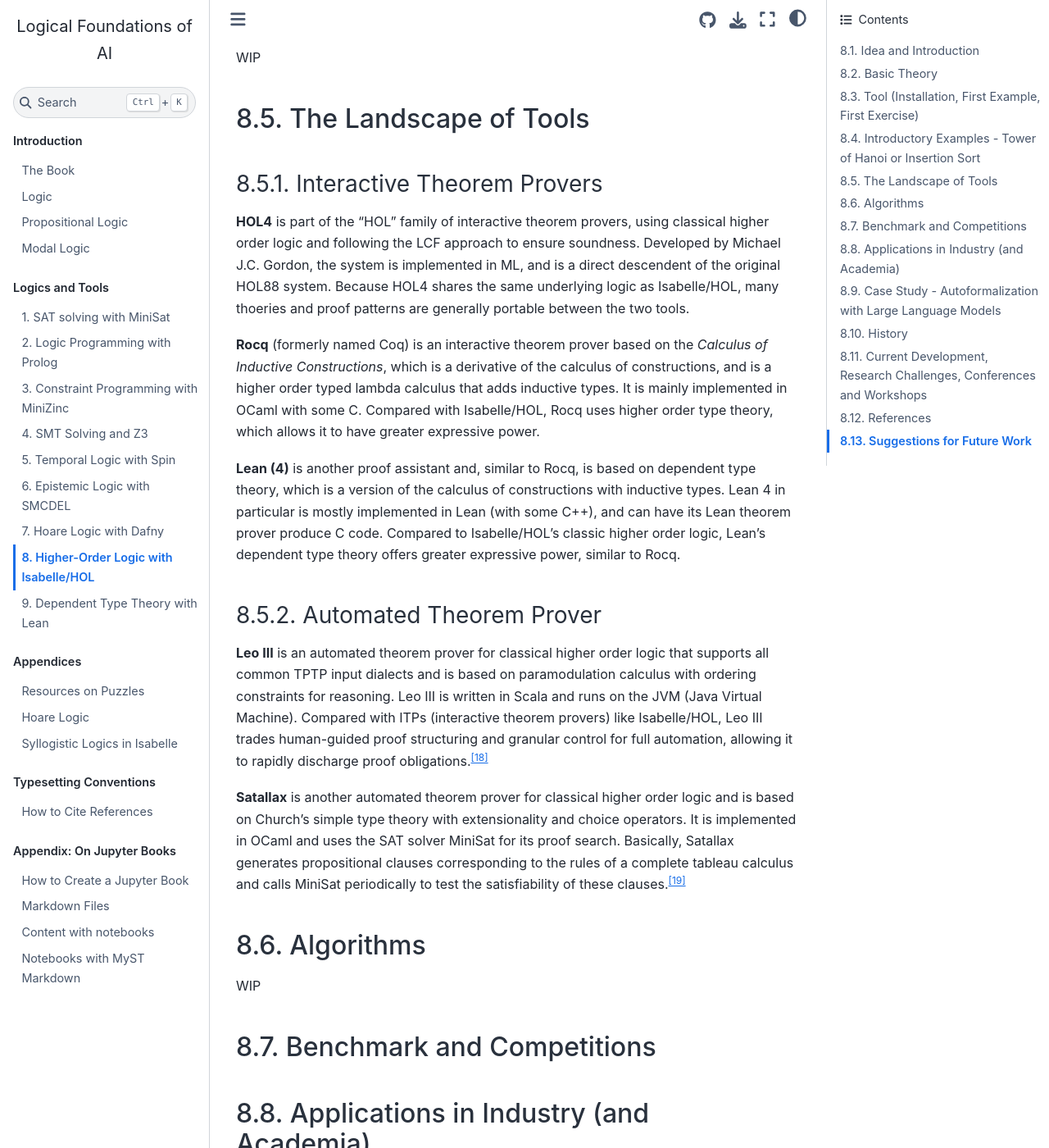
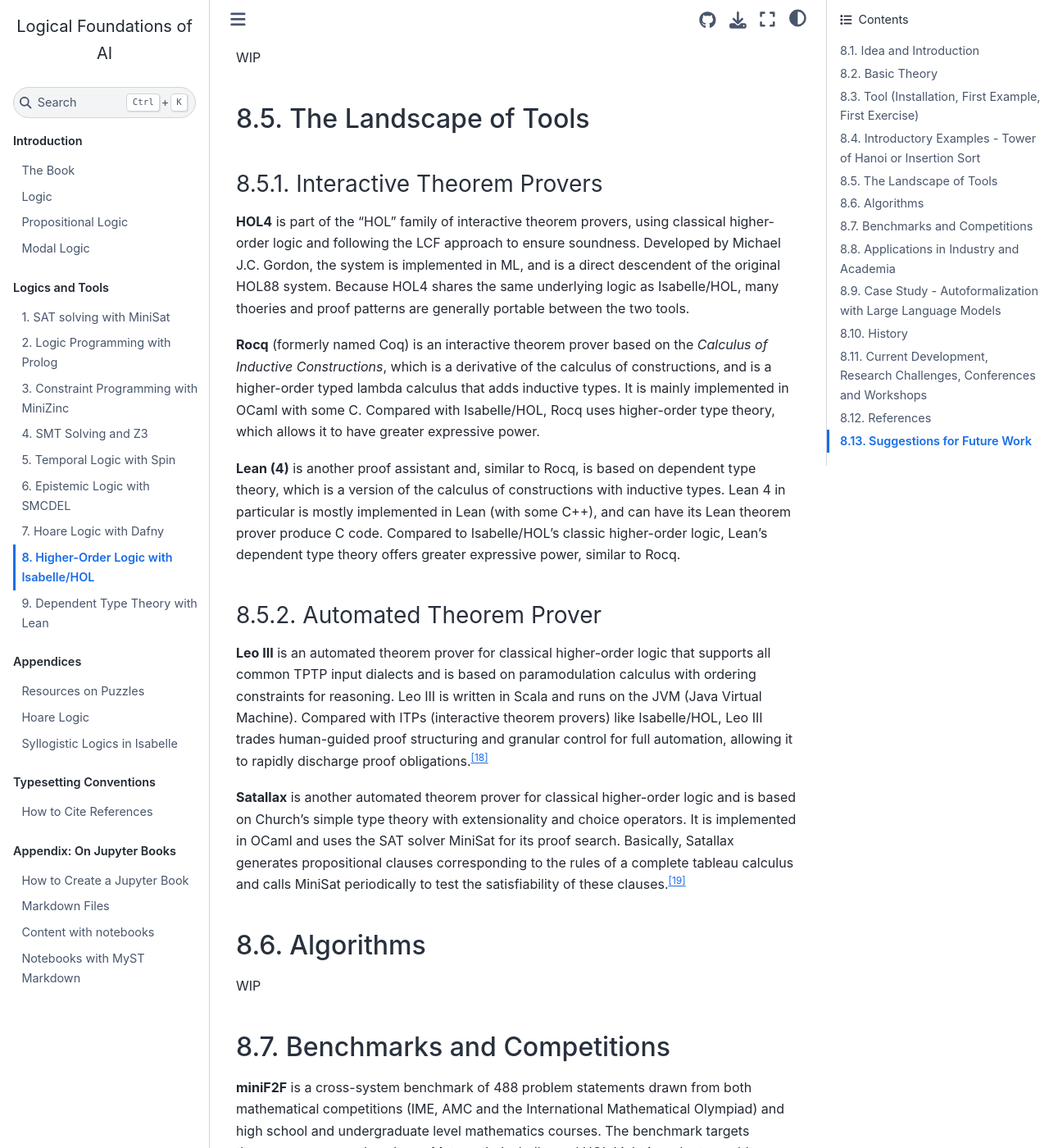
Before and after one commit to LEAP-at-Chapman/CPSC-510-Logical-Foundations-of-Computing, a Jupyter Book: the page built from content/10-higher-order-logic.md, in a window 1280 px wide and 1400 px high, scrolled down 6958 px. Shown: the whole window at 82% size. Built offline with Jupyter Book 1.0.4 settings and Sphinx 7.4.7 and the Sphinx Book theme 1.1.4, drawn with Linux system fonts in a browser that asks for light colours; some of the changed text lies outside the part shown.

Commit message:
Benchmarks and Competitions

```diff
--- a/content/10-higher-order-logic.md
+++ b/content/10-higher-order-logic.md
@@ -30,7 +30,7 @@ Higher-order logic (HOL) extends the capabilities of first-order logic (FOL) by
 
 <!-- basic setup - need to add much more but this is just basics/scaffolding -->
 
-### From First Order Logic to HOL
+### From First-Order Logic to HOL
 
 WIP
 <!--
@@ -404,18 +404,18 @@ WIP
 
 ### Interactive Theorem Provers
 
-**HOL4** is part of the "HOL" family of interactive theorem provers, using classical higher order logic and following the LCF approach to ensure soundness. Developed by Michael J.C. Gordon, the system is implemented in ML, and is a direct descendent of the original HOL88 system. Because HOL4 shares the same underlying logic as Isabelle/HOL, many thoeries and proof patterns are generally portable between the two tools.
+**HOL4** is part of the "HOL" family of interactive theorem provers, using classical higher-order logic and following the LCF approach to ensure soundness. Developed by Michael J.C. Gordon, the system is implemented in ML, and is a direct descendent of the original HOL88 system. Because HOL4 shares the same underlying logic as Isabelle/HOL, many thoeries and proof patterns are generally portable between the two tools.
 
-**Rocq** (formerly named Coq) is an interactive theorem prover based on the *Calculus of Inductive Constructions*, which is a derivative of the calculus of constructions, and is a higher order typed lambda calculus that adds inductive types. It is mainly implemented in OCaml with some C. Compared with Isabelle/HOL, Rocq uses higher order type theory, which allows it to have greater expressive power.
+**Rocq** (formerly named Coq) is an interactive theorem prover based on the *Calculus of Inductive Constructions*, which is a derivative of the calculus of constructions, and is a higher-order typed lambda calculus that adds inductive types. It is mainly implemented in OCaml with some C. Compared with Isabelle/HOL, Rocq uses higher-order type theory, which allows it to have greater expressive power.
 
-**Lean (4)** is another proof assistant and, similar to Rocq, is based on dependent type theory, which is a version of the calculus of constructions with inductive types. Lean 4 in particular is mostly implemented in Lean (with some C++), and can have its Lean theorem prover produce C code. Compared to Isabelle/HOL's classic higher order logic, Lean's dependent type theory offers greater expressive power, similar to Rocq.
+**Lean (4)** is another proof assistant and, similar to Rocq, is based on dependent type theory, which is a version of the calculus of constructions with inductive types. Lean 4 in particular is mostly implemented in Lean (with some C++), and can have its Lean theorem prover produce C code. Compared to Isabelle/HOL's classic higher-order logic, Lean's dependent type theory offers greater expressive power, similar to Rocq.
 
 ### Automated Theorem Prover
 
-**Leo III** is an automated theorem prover for classical higher order logic that supports all common TPTP input dialects and is based on paramodulation calculus with ordering constraints for reasoning. Leo III is written in Scala and runs on the JVM (Java Virtual Machine). Compared with ITPs (interactive theorem provers) like Isabelle/HOL, Leo III trades human-guided proof structuring and granular control for full automation, allowing it to rapidly discharge proof obligations.<sup><a href="#LeoIII">[18]</a></sup>
+**Leo III** is an automated theorem prover for classical higher-order logic that supports all common TPTP input dialects and is based on paramodulation calculus with ordering constraints for reasoning. Leo III is written in Scala and runs on the JVM (Java Virtual Machine). Compared with ITPs (interactive theorem provers) like Isabelle/HOL, Leo III trades human-guided proof structuring and granular control for full automation, allowing it to rapidly discharge proof obligations.<sup><a href="#LeoIII">[18]</a></sup>
 
 
-**Satallax** is another automated theorem prover for classical higher order logic and is based on Church's simple type theory with extensionality and choice operators. It is implemented in OCaml and uses the SAT solver MiniSat for its proof search. Basically, Satallax generates propositional clauses corresponding to the rules of a complete tableau calculus and calls MiniSat periodically to test the satisfiability of these clauses.<sup><a href="#Satallax">[19]</a></sup>
+**Satallax** is another automated theorem prover for classical higher-order logic and is based on Church's simple type theory with extensionality and choice operators. It is implemented in OCaml and uses the SAT solver MiniSat for its proof search. Basically, Satallax generates propositional clauses corresponding to the rules of a complete tableau calculus and calls MiniSat periodically to test the satisfiability of these clauses.<sup><a href="#Satallax">[19]</a></sup>
 
 
 ## Algorithms
@@ -425,10 +425,17 @@ WIP
 <!-- (may need to strip some of the stuff from basic theory for this?) -->
 
 
-## Benchmark and Competitions
+## Benchmarks and Competitions
+
+**miniF2F** is a cross-system benchmark of 488 problem statements drawn from both mathematical competitions (IME, AMC and the International Mathematical Olympiad) and high school and undergraduate level mathematics courses. The benchmark targets theorem provers such as Lean, Metamath, Isabelle, and HOL Light in order to enable cross-system comparison of theorem provers and proof automation tools. The goal is to serve as a benchmark for automated and neural theorem proving systems. A formal problem statement is fed into system and the prover must output a fully machine-verifiable proof.<sup><a href="#MiniF2F">[20]</a></sup>
+
+**TPTP** (Thousands of Problems for Theorem Provers) is library of test problems for testing and evaluating ATPs. Problems are expressed in a simple text-based format for either first-order logic or higher-order logic. TPTP provides a common benchmark with a single, umambiguous reference set of problems so that different ATP systems can be both evaluated and compared with reproducible results.<sup><a href="#TPTP">[21]</a></sup>
+
+**CASC** (The CADE ATP System Competition) is an annual competition of fully automatic, classical logic, ATP systems. The purpose of CASC is to provide a public evaluation of relative capabilities of ATP systems as well as to stimulate research and development of ATP systems. At CASC, ATP system performane is evaluated in terms of the total number of problems solved with an acceptable solution output within a specified time limit, as well as the average time taken for problems solved. CASC is hosted at each CADE and IJCAR conference, both forums for automated deduction.<sup><a href="#CASC">[22]</a></sup>
 
 
-## Applications in Industry (and Academia)
+
+## Applications in Industry and Academia
 
 In general, Isabelle/HOL appears to have a wide variety of applcation throughout industry and academia due to the fact that it provides a mathematical assuranace of correctness (rather than testing alone). The tool is particularly suited to safety critical systems, such as avionics, embedded systems, industrial process control, SoC design, etc where fault risk must be minimized and certification standards demand high trust.
 
@@ -476,55 +483,18 @@ use this one:
 
 https://openreview.net/forum?id=IUikebJ1Bf0
 
-<!-- https://arxiv.org/html/2408.11172v1
-
-https://github.com/xqyww123/Isa-Mini -->
-
-<!-- no code artifact for this paper
-
-trying to find where the actual code etc is?
-
-According to the authors:
-*the REPL infrastructure, MiniLang interpreter, translator,
-training data, machine learning framework, Sledgehammer,
-and parameters of the finetuned models will be open-sourced
-and are present in the submitted supplementary materials* -->
-
-<!-- need to talk to Kurz about finding another example; the binary analysis one seems pretty cool -->
-<!--
-
-DEPRECATED SINCE THIS IS THE BINARY ANALYSIS TOOL
-
-https://gitlab.surrey.ac.uk/isabil/isabil
-
-https://zenodo.org/records/15268251
-
-I added these lines as PATH variables to my zsh on MacOS in order to run the Isabelle CLI tool:
-`export ISABELLE_HOME="/Applications/Isabelle2025.app"`
-`export PATH="$ISABELLE_HOME/bin:$PATH"`
-
-Make sure you have correct version of the [AFP](https://www.isa-afp.org/download/) downloaded
-
-Unpack the Tar file, put it *somewhere*, and then register it via
-`isabelle components -u PATHNAME`
-
-For example, the pathname for my AFP is:
-`/Users/spencerau/Documents/Isabelle/afp-2025-10-25/thys`
-
-My command is then:
-`isabelle components -u /Users/spencerau/Documents/Isabelle/afp-2025-10-25/thys` -->
 
 ## History
 
 <!-- Church (1940) A Formulation of the Simple Theory of Types -->
 
-<!-- may include dates at teh beginning of each part, and include citations etc  -->
+<!-- may include dates at the beginning of each part, and include citations etc  -->
 
-### Origins of Higher Order Logic
+### Origins of Higher-Order Logic
 
 <!-- scaffolding template for now -->
 
-Alonzo Church's work in the 1930s (via $\lambda$-calculus) and 1940s (via type theory) and Leon Henkin's work in the 1950s (on general models semantics) lay the foundation for higher order logic. From their contributions arose an extension of First Order Logic (FOL) that allows quantification over predicates and functions, enabling reasoning about functions as first class entities
+Alonzo Church's work in the 1930s (via $\lambda$-calculus) and 1940s (via type theory) and Leon Henkin's work in the 1950s (on general models semantics) lay the foundation for higher-order logic. From their contributions arose an extension of First-Order Logic (FOL) that allows quantification over predicates and functions, enabling reasoning about functions as first class entities
 
 In the 1970s, Robert Milner develops LCF (Logic for Computable Functions) at Stanford and later Edinburgh, introducing the idea of an interactive theorem prover. LCF pioneers the use of a tactic-based proof automation and the ML meta language, which is designed to let users safely define proof strategies. ML later evovles into OCaml and Standard ML.
 
@@ -601,10 +571,10 @@ Higher-Order Logic](https://isabelle.in.tum.de/doc/tutorial.pdf), Springer-Verla
 - [15]: Alexander Kurz (2023) [Syntax of Lambda Calculus](https://hackmd.io/@alexhkurz/S1D0yP8Bw), CPSC 354 - Programming Languages, Chapman University
 
 <a id="Xu_IsaMini"></a>
-- [16]: Xu et al. (2025) [IsaMini: Redesigned Isabelle Proof Language for Machine Learning](https://arxiv.org/abs/2507.18885) arXiv preprint arXiv:2507.18885.
+- [16]: Xu et al. (2025) [IsaMini: Redesigned Isabelle Proof Language for Machine Learning](https://arxiv.org/abs/2507.18885), arXiv preprint arXiv:2507.18885.
 
 <a id="Teege_IntroIsabelle"></a>
-- [17]: Teege (2025) [A Gentle Introduction to Isabelle and Isabelle/HOL](https://github.com/gteege/gentle-isabelle/blob/main/man-isabelle.pdf) Universität der Bundeswehr München
+- [17]: Teege (2025) [A Gentle Introduction to Isabelle and Isabelle/HOL](https://github.com/gteege/gentle-isabelle/blob/main/man-isabelle.pdf), Universität der Bundeswehr München
 
 <a id="LeoIII"></a>
 - [18]: [Leo III Repository](https://github.com/leoprover/Leo-III) GitHub
@@ -612,11 +582,23 @@ Higher-Order Logic](https://isabelle.in.tum.de/doc/tutorial.pdf), Springer-Verla
 <a id="Satallax"></a>
 - [19]: Michael Färber, [Satallax](https://satallaxprover.org/)
 
+<a id="MiniF2F"></a>
+- [20]: Zheng, Han, and Polu (2022) [MiniF2F: a cross-system benchmark for formal Olympiad-level mathematics](https://arxiv.org/abs/2109.00110), ICLR 2022
+
+<a id="TPTP"></a>
+- [21]: Sutcliffe (2017) [The TPTP Problem Library and Associated Infrastructure: From CNF to TH0, TPTP v6.4.0](https://tptp.org/TPTP/), Journal of Automated Reasoning, 59(4): 483–502
+
+<a id="CASC"></a>
+- [22]: Sutcliffe (2016) [The CADE ATP System Competition - CASC](https://tptp.org/CASC/), AI Magazine, 37(2): 99–101
+
+
 https://plato.stanford.edu/entries/logic-higher-order/
 
 https://plato.stanford.edu/entries/reasoning-automated/#HigOrdLog
 
 https://plato.stanford.edu/entries/type-theory-church/
+
+https://plato.stanford.edu/entries/type-theory/
 
 https://www.youtube.com/watch?v=VS_GK-9xUO4
 
@@ -630,6 +612,10 @@ SEP Category Theory - https://plato.stanford.edu/entries/category-theory/
 
 https://flint.cs.yale.edu/cs428/coq/doc/Reference-Manual006.html
 
+https://en.wikipedia.org/wiki/Thousands_of_Problems_for_Theorem_Provers
+
+https://tptp.org/CASC/
+
 
 
 
```
